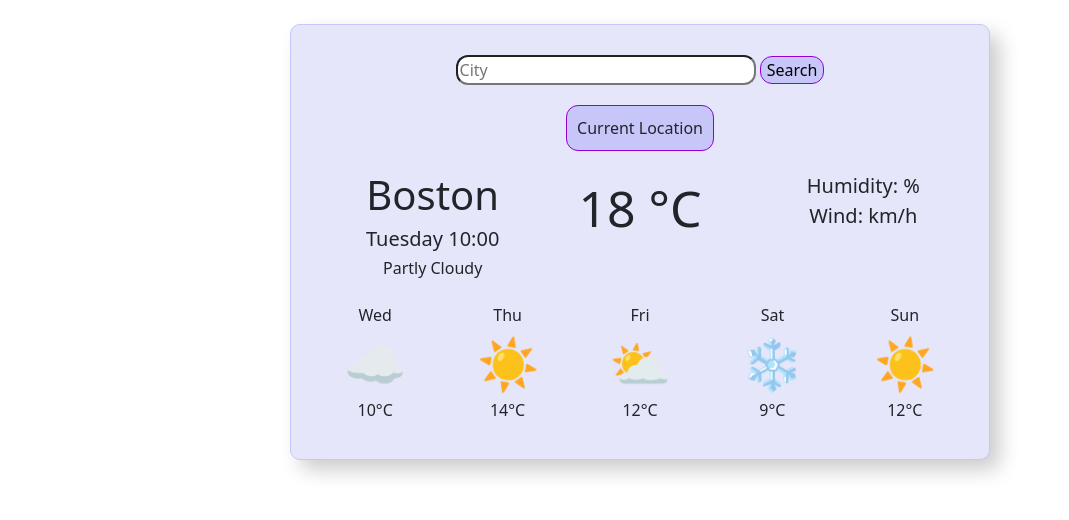
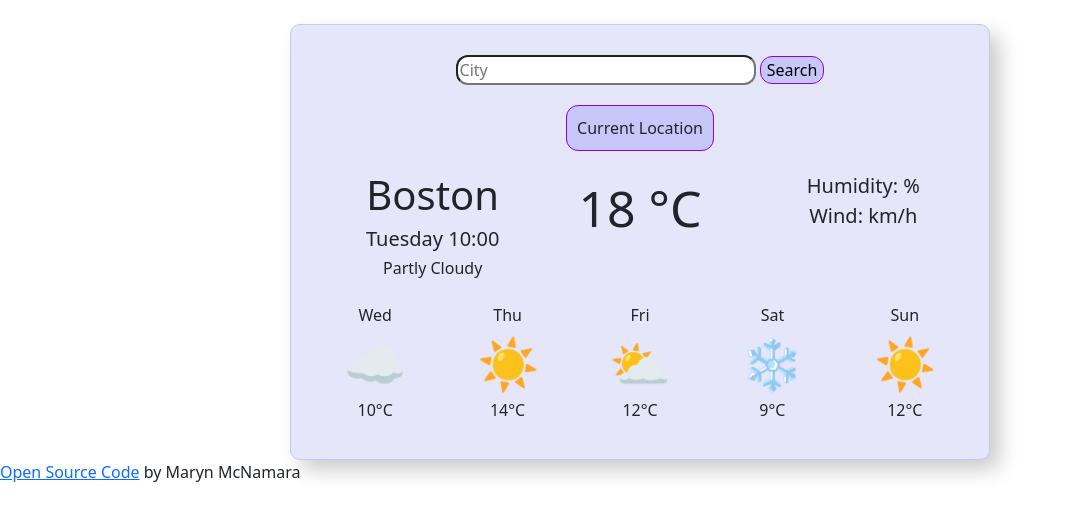
Before and after one commit to marynmcnamara/maryn-mcnamara-weather-app, a website with bundled scripts: page index.html in a window 1280 px wide. Shown: the whole page, without its empty margins (0-1069 px from the left). Built offline with nearby package versions, Linux system fonts and the light colour scheme.

Commit message:
Added source code link

```diff
--- a/index.html
+++ b/index.html
@@ -86,6 +86,12 @@
         </div>
       </div>
     </div>
+    <div>
+      <a href="https://github.com/marynmcnamara/maryn-weather-app"
+        >Open Source Code</a
+      >
+      by Maryn McNamara
+    </div>
     <script src="src/index.js"></script>
     <div id="app"></div>
   </body>
```
